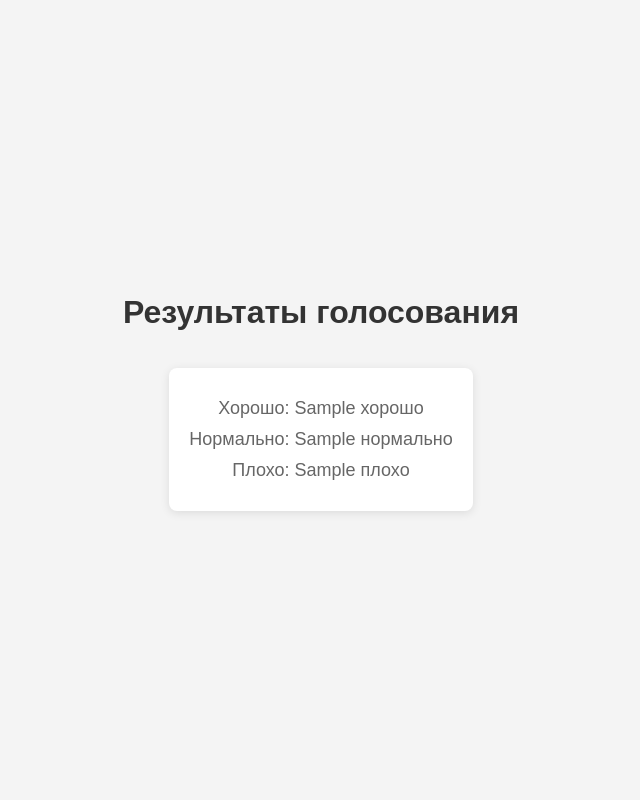
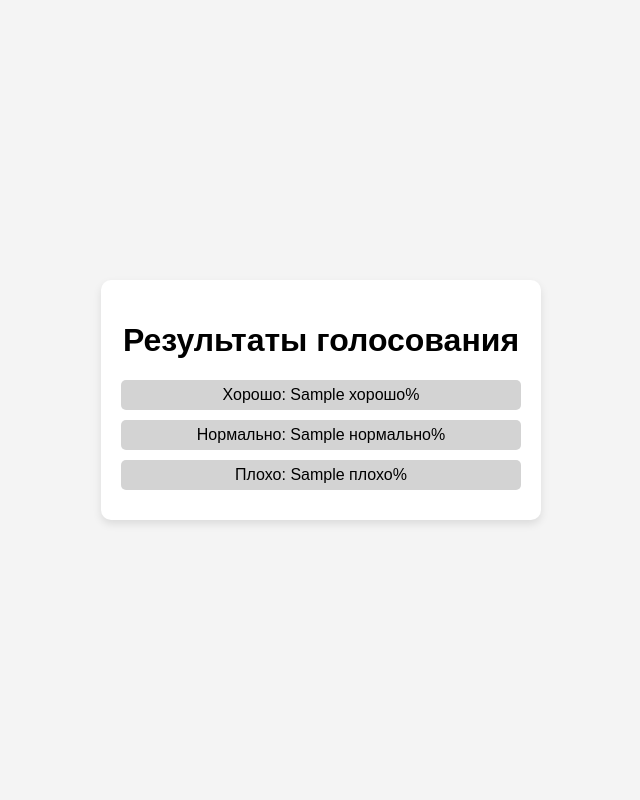
Before and after one commit to jabkamamka/telegram_poll_bot, a Flask app: template templates/index.html in a window 1280 px wide. Shown: the whole page, without its empty margins (319-959 px from the left). Run offline with Flask 3, Linux system fonts and the light colour scheme; the template is opened without the code that fills it: most values are stand-ins (such as "Sample title", 1, 10 or a date in 2020).

Commit message:
Initial commit

```diff
--- a/bot.py
+++ b/bot.py
@@ -13,12 +13,7 @@ votes = defaultdict(int)
 # Обработчик команды /start
 @bot.message_handler(commands=['start'])
 def send_welcome(message):
-    # Создание клавиатуры с вариантами голосования
-    keyboard = telebot.types.ReplyKeyboardMarkup(resize_keyboard=True)
-    buttons = ['Хорошо', 'Нормально', 'Плохо']
-    keyboard.add(*buttons)
-
-    bot.send_message(message.chat.id, "Привет! Оцените мероприятие:", reply_markup=keyboard)
+    bot.reply_to(message, "Привет! Оцените мероприятие: напишите 'хорошо', 'нормально' или 'плохо'.")
 
 # Обработчик текстовых сообщений
 @bot.message_handler(func=lambda message: True)
@@ -28,14 +23,25 @@ def handle_vote(message):
         votes[text] += 1
         bot.reply_to(message, f"Спасибо за ваш голос! Вы выбрали '{text}'.")
     else:
-        bot.reply_to(message, "Пожалуйста, выберите 'Хорошо', 'Нормально' или 'Плохо' с помощью кнопок.")
+        bot.reply_to(message, "Пожалуйста, выберите 'хорошо', 'нормально' или 'плохо'.")
 
 # Создание веб-приложения Flask
 app = Flask(__name__)
 
 @app.route('/')
 def index():
-    return render_template('index.html', votes=votes)
+    total_votes = sum(votes.values())
+    percentages = {}
+    if total_votes > 0:
+        percentages['хорошо'] = round((votes['хорошо'] / total_votes) * 100)
+        percentages['нормально'] = round((votes['нормально'] / total_votes) * 100)
+        percentages['плохо'] = round((votes['плохо'] / total_votes) * 100)
+    else:
+        percentages['хорошо'] = 0
+        percentages['нормально'] = 0
+        percentages['плохо'] = 0
+
+    return render_template('index.html', percentages=percentages)
 
 # Запуск веб-приложения в отдельном потоке
 def run_app():
--- a/templates/index.html
+++ b/templates/index.html
@@ -9,40 +9,69 @@
             font-family: Arial, sans-serif;
             background-color: #f4f4f4;
             display: flex;
-            flex-direction: column;
+            justify-content: center;
             align-items: center;
-            justify-content: center;
             height: 100vh;
             margin: 0;
         }
-
-        h1 {
-            color: #333;
-        }
-
-        ul {
-            list-style-type: none;
-            padding: 0;
+        .container {
             background-color: #fff;
-            border-radius: 8px;
-            box-shadow: 0 2px 10px rgba(0, 0, 0, 0.1);
             padding: 20px;
+            border-radius: 10px;
+            box-shadow: 0 4px 8px rgba(0, 0, 0, 0.1);
+            max-width: 400px;
+            width: 100%;
             text-align: center;
         }
-
-        li {
+        .bar {
+            background-color: #d3d3d3;
+            border-radius: 5px;
             margin: 10px 0;
-            font-size: 18px;
-            color: #666;
+            position: relative;
+            height: 30px;
+            width: 100%;
+        }
+        .bar-fill {
+            height: 100%;
+            border-radius: 5px;
+            position: absolute;
+            top: 0;
+            left: 0;
+        }
+        .bar-text {
+            position: absolute;
+            width: 100%;
+            top: 0;
+            left: 0;
+            line-height: 30px;
+            color: #000;
+        }
+        .bar-fill-good {
+            background-color: #4caf50;
+        }
+        .bar-fill-normal {
+            background-color: #ffeb3b;
+        }
+        .bar-fill-bad {
+            background-color: #f44336;
         }
     </style>
 </head>
 <body>
-    <h1>Результаты голосования</h1>
-    <ul>
-        <li>Хорошо: {{ votes['хорошо'] }}</li>
-        <li>Нормально: {{ votes['нормально'] }}</li>
-        <li>Плохо: {{ votes['плохо'] }}</li>
-    </ul>
+    <div class="container">
+        <h1>Результаты голосования</h1>
+        <div class="bar">
+            <div class="bar-fill bar-fill-good" style="width: {{ percentages['хорошо'] }}%;"></div>
+            <div class="bar-text">Хорошо: {{ percentages['хорошо'] }}%</div>
+        </div>
+        <div class="bar">
+            <div class="bar-fill bar-fill-normal" style="width: {{ percentages['нормально'] }}%;"></div>
+            <div class="bar-text">Нормально: {{ percentages['нормально'] }}%</div>
+        </div>
+        <div class="bar">
+            <div class="bar-fill bar-fill-bad" style="width: {{ percentages['плохо'] }}%;"></div>
+            <div class="bar-text">Плохо: {{ percentages['плохо'] }}%</div>
+        </div>
+    </div>
 </body>
 </html>
```
